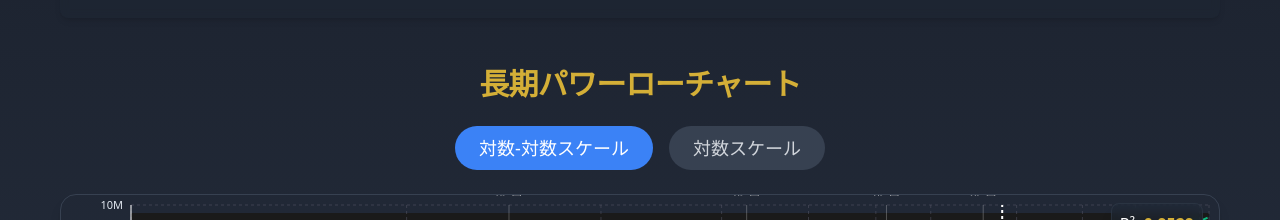
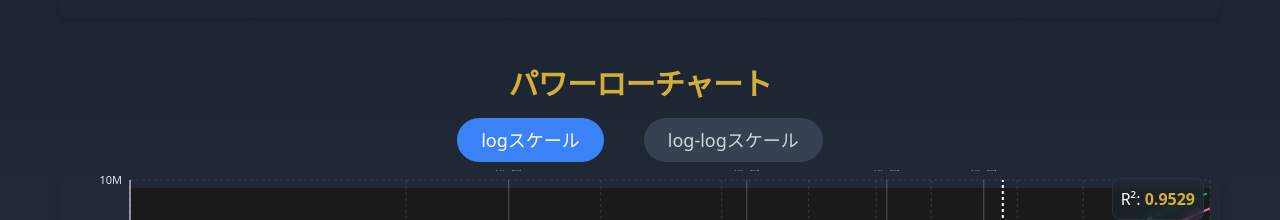
Before and after one commit to fineflow77/btclti, a React (Vite) app: page / in a window 1280 px wide. Shown: the part 297-517 px from the top of the page. Built offline with nearby package versions, Linux system fonts and the light colour scheme; no server answers.

Commit message:
Update on 2025-04-09

```diff
--- a/package.json
+++ b/package.json
@@ -10,12 +10,15 @@
     "preview": "vite preview"
   },
   "dependencies": {
+    "chart.js": "^4.4.8",
+    "chartjs-adapter-date-fns": "^3.0.0",
     "cors": "^2.8.5",
     "date-fns": "^2.30.0",
     "express": "^4.21.2",
     "lucide-react": "^0.479.0",
     "phosphor-react": "^1.4.1",
     "react": "^18.3.1",
+    "react-chartjs-2": "^5.3.0",
     "react-dom": "^18.3.1",
     "react-router-dom": "^6.26.2",
     "recharts": "^2.15.1"
--- a/src/components/charts/PowerLawChart.tsx
+++ b/src/components/charts/PowerLawChart.tsx
@@ -26,7 +26,7 @@
 };
 
 const CHART_CONFIG = {
-    PRICE_LINE_WIDTH: 2,
+    PRICE_LINE_WIDTH: 1,
     MODEL_LINE_WIDTH: 2,
     REFERENCE_LINE_WIDTH: 2,
     MARGIN: { top: 10, right: 10, left: 30, bottom: 10 },
--- a/src/components/charts/PowerLawChartWrapper.tsx
+++ b/src/components/charts/PowerLawChartWrapper.tsx
@@ -2,7 +2,7 @@
 import React from 'react';
 import PowerLawChart from './PowerLawChart';
 import LogLogPowerLawChart from './LogLogPowerLawChart';
-import { PowerLawChartWrapperProps } from '../../types';
+import { PowerLawChartWrapperProps } from '../../types'; // types.ts の修正を反映
 
 const PowerLawChartWrapper: React.FC<PowerLawChartWrapperProps> = (props) => {
     const { isLogScale, height, ...restProps } = props;
@@ -18,5 +18,4 @@
         </div>
     );
 };
-
 export default PowerLawChartWrapper;
--- a/src/pages/Home.tsx
+++ b/src/pages/Home.tsx
@@ -1,7 +1,7 @@
 // src/pages/Home.tsx
 import React, { useState, useEffect, useMemo } from 'react';
 import { Link } from 'react-router-dom';
-import { TrendingUp, Info, ArrowUpRight } from 'lucide-react';
+import { TrendingUp, Info, ArrowUpRight } from 'lucide-react'; // Search を削除
 import { useBitcoinData } from '../hooks/useBitcoinData';
 import PowerLawChartWrapper from '../components/charts/PowerLawChartWrapper';
 import { formatCurrency } from '../utils/formatters';
@@ -41,9 +41,10 @@
 const Home: React.FC = () => {
   const { loading, error, currentPrice, exchangeRate, weeklyPrices, powerLawData, dailyPrices } = useBitcoinData() as BitcoinData;
   const [rSquared, setRSquared] = useState<number>(0.9703);
-  const [activeTab, setActiveTab] = useState<'log' | 'loglog'>('log');
+  const [activeTab, setActiveTab] = useState<'log' | 'loglog'>('loglog'); // Default to 'loglog' (Log Scale)
+  // const [isZoomed, setIsZoomed] = useState(false); // Zoom state management - 削除
 
-  // useEffect, useMemo フックは変更なし
+  // useEffect, useMemo hooks are unchanged
   useEffect(() => {
     if (weeklyPrices && weeklyPrices.length > 0) {
       const calculatedRSquared = calculateRSquared(
@@ -90,16 +91,21 @@
 
   const chartDataToUse = powerLawData || [];
 
+  // const handleZoomClick = useCallback(() => {  // handleZoomClick を削除
+  //   setIsZoomed(!isZoomed);
+  // }, [isZoomed]);
+
+
   return (
     <div className="flex flex-col min-h-screen bg-gradient-to-b from-[#1a202c] to-[#2d3748] text-gray-100">
-      {/* space-y-12 で各セクションの間隔を設定 */}
+      {/* space-y-12 for section spacing */}
       <div className="flex-grow max-w-7xl mx-auto px-4 sm:px-6 lg:px-8 py-8 space-y-12">
 
-        {/* --- 価格情報セクション ここから --- */}
-        <div className="space-y-6"> {/* カードグリッドと為替情報の間隔 */}
-          {/* 価格カードグリッド - モバイルでの縦方向の最適化 */}
+        {/* --- Price Information Section --- */}
+        <div className="space-y-6"> {/* Spacing between card grid and exchange rate info */}
+          {/* Price Card Grid - Optimized for vertical display on mobile */}
           <div className="grid grid-cols-1 sm:grid-cols-3 gap-4 sm:gap-6">
-            {/* 現在価格カード - Optimized for vertical display */}
+            {/* Current Price Card - Optimized for vertical display */}
             <div className={`${colors.cardBg} p-3 sm:p-6 rounded-xl sm:rounded-2xl shadow-lg ${colors.cardBorder} transition-all duration-300 hover:shadow-xl`}>
               <div className="flex justify-between items-center mb-1 sm:mb-3">
                 <h3 className={`${typography.small} sm:${typography.subtitle} ${colors.amber} flex items-center`}>
@@ -143,7 +149,7 @@
               </DataContainer>
             </div>
 
-            {/* 中央価格カード - Optimized for vertical display */}
+            {/* Median Price Card - Optimized for vertical display */}
             <div className={`${colors.cardBg} p-3 sm:p-6 rounded-xl sm:rounded-2xl shadow-lg ${colors.cardBorder} transition-all duration-300 hover:shadow-xl`}>
               <div className="flex justify-between items-center mb-1 sm:mb-3">
                 <h3 className={`${typography.small} sm:${typography.subtitle} ${colors.green} flex items-center`}>
@@ -176,7 +182,7 @@
               </DataContainer>
             </div>
 
-            {/* 下限価格カード - Optimized for vertical display */}
+            {/* Lower Bound Price Card - Optimized for vertical display */}
             <div className={`${colors.cardBg} p-3 sm:p-6 rounded-xl sm:rounded-2xl shadow-lg ${colors.cardBorder} transition-all duration-300 hover:shadow-xl`}>
               <div className="flex justify-between items-center mb-1 sm:mb-3">
                 <h3 className={`${typography.small} sm:${typography.subtitle} ${colors.pink} flex items-center`}>
@@ -210,7 +216,7 @@
             </div>
           </div>
 
-          {/* 為替レートと最終更新 */}
+          {/* Exchange Rate and Last Updated */}
           <div className="flex justify-between items-center bg-gray-800/30 backdrop-blur-sm rounded-lg p-4 shadow-md">
             <div className={`${typography.small} ${colors.textMuted}`}>
               為替レート: {formatCurrency(exchangeRate, 'JPY', { maxDecimals: 2 }).replace('¥', '')}円/USD
@@ -224,30 +230,30 @@
             </div>
           </div>
         </div>
-        {/* --- 価格情報セクション ここまで --- */}
+        {/* --- Price Information Section End --- */}
 
 
-        {/* --- メイン：タブ付きパワーローチャート ここから --- */}
-        {/* mt-12 は削除 (親の space-y-12 が適用される) */}
+        {/* --- Main: Tabbed Power Law Chart --- */}
+        {/* mt-12 removed */}
         <div>
-          <h1 className={`${typography.h1} text-center text-[#D4AF37] mb-6`}>長期パワーローチャート</h1>
-          <div className="flex justify-center mb-6 space-x-4">
+          <h1 className={`${typography.h1} text-center text-[#D4AF37] mb-4`}>パワーローチャート</h1>
+          <div className="flex justify-center mb-2 space-x-10">
             <button
-              onClick={() => setActiveTab('log')}
+              onClick={() => setActiveTab('loglog')} // 'loglog' (Log Scale) button
+              className={`px-6 py-2 ${typography.subtitle} rounded-full transition-all duration-300 ${activeTab === 'loglog' ? colors.tabActive : colors.tabInactive
+                } hover:bg-gray-700/50`}
+            >
+              logスケール
+            </button>
+            <button
+              onClick={() => setActiveTab('log')} // 'log' (Log-Log Scale) button
               className={`px-6 py-2 ${typography.subtitle} rounded-full transition-all duration-300 ${activeTab === 'log' ? colors.tabActive : colors.tabInactive
                 } hover:bg-gray-700/50`}
             >
-              対数-対数スケール
-            </button>
-            <button
-              onClick={() => setActiveTab('loglog')}
-              className={`px-6 py-2 ${typography.subtitle} rounded-full transition-all duration-300 ${activeTab === 'loglog' ? colors.tabActive : colors.tabInactive
-                } hover:bg-gray-700/50`}
-            >
-              対数スケール
+              log-logスケール
             </button>
           </div>
-          <div className={`rounded-2xl ${colors.cardBorder} overflow-hidden shadow-lg`}>
+          <div className="relative rounded-2xl ${colors.cardBorder} overflow-hidden shadow-lg"> {/* relative added */}
             <DataContainer
               isLoading={loading}
               error={error}
@@ -260,9 +266,10 @@
                 exchangeRate={exchangeRate || 1}
                 currentPrice={currentPrice?.prices.usd}
                 height={500}
-                isLogScale={activeTab === 'log'}
+                isLogScale={activeTab === 'loglog'} // isLogScale は loglog の時に true (修正)
               />
             </DataContainer>
+
           </div>
           <div className="mt-6 text-center">
             <Link
@@ -276,11 +283,11 @@
             </Link>
           </div>
         </div>
-        {/* --- メイン：タブ付きパワーローチャート ここまで --- */}
+        {/* --- Main: Tabbed Power Law Chart End --- */}
 
 
-        {/* --- シミュレーターへの導線 ここから --- */}
-        {/* mt-12 は削除 */}
+        {/* --- Simulator Links --- */}
+        {/* mt-12 removed */}
         <div className="grid grid-cols-1 md:grid-cols-2 gap-6">
           <Link
             to="/simulators/investment"
@@ -313,10 +320,10 @@
             <ArrowUpRight className="h-6 w-6 text-white" />
           </Link>
         </div>
-        {/* --- シミュレーターへの導線 ここまで --- */}
+        {/* --- Simulator Links End --- */}
 
 
-        {/* --- ニュースと分析への導線 ここから --- */}
+        {/* --- Analysis News Link --- */}
         <div className="text-center">
           <Link
             to="/analysis-news"
@@ -326,7 +333,7 @@
             <Info className="ml-2 h-4 w-4" />
           </Link>
         </div>
-        {/* --- ニュースと分析への導線 ここまで --- */}
+        {/* --- Analysis News Link End --- */}
 
       </div>
     </div>
--- a/src/types.ts
+++ b/src/types.ts
@@ -71,4 +71,5 @@
     currentPrice: number | undefined;
     height: number;
     isLogScale: boolean;
+    // isZoomed: boolean; // 削除  <- 削除しました
 }
```
Also changed, not shown: 1 other file (tests, documents, lock files or other folders).
